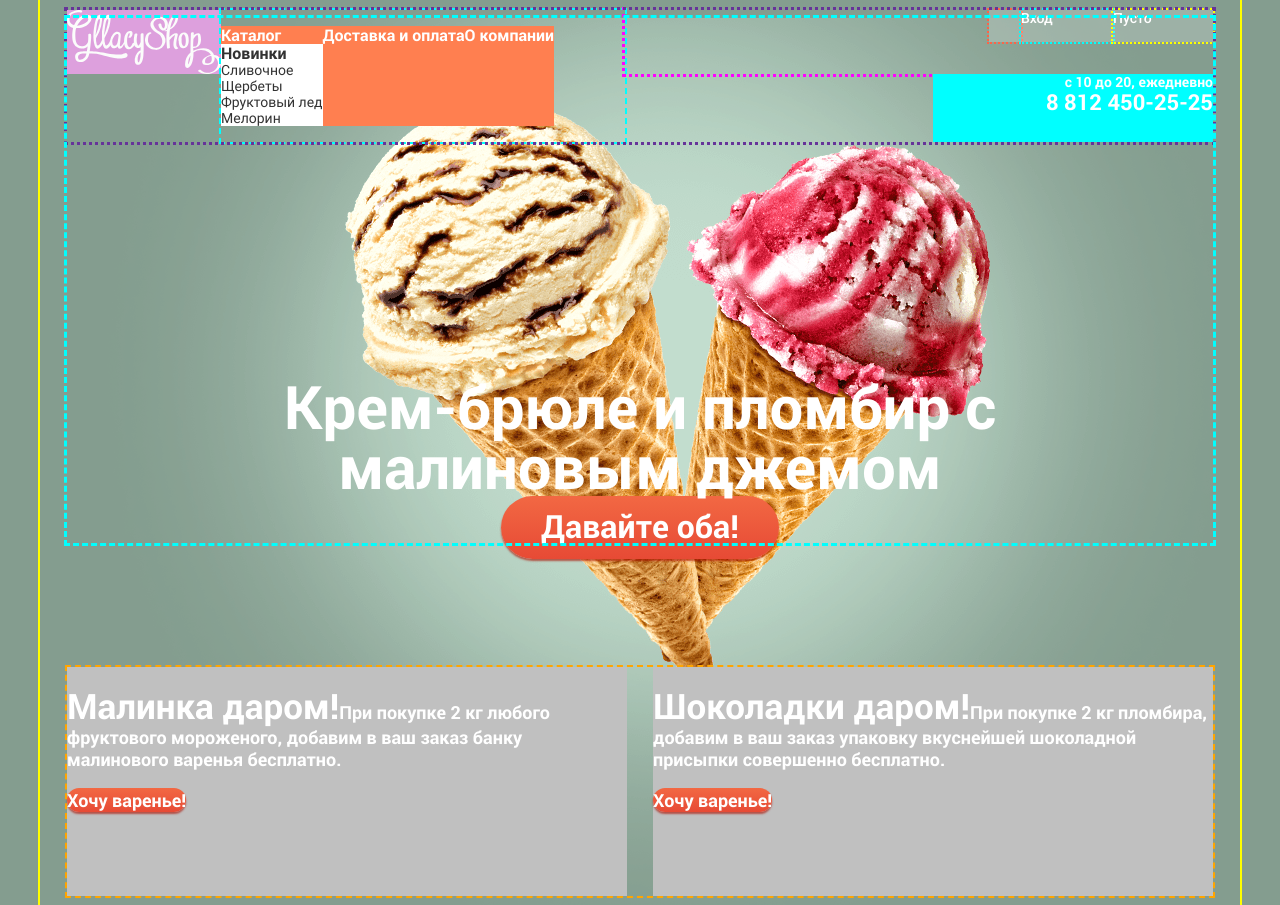
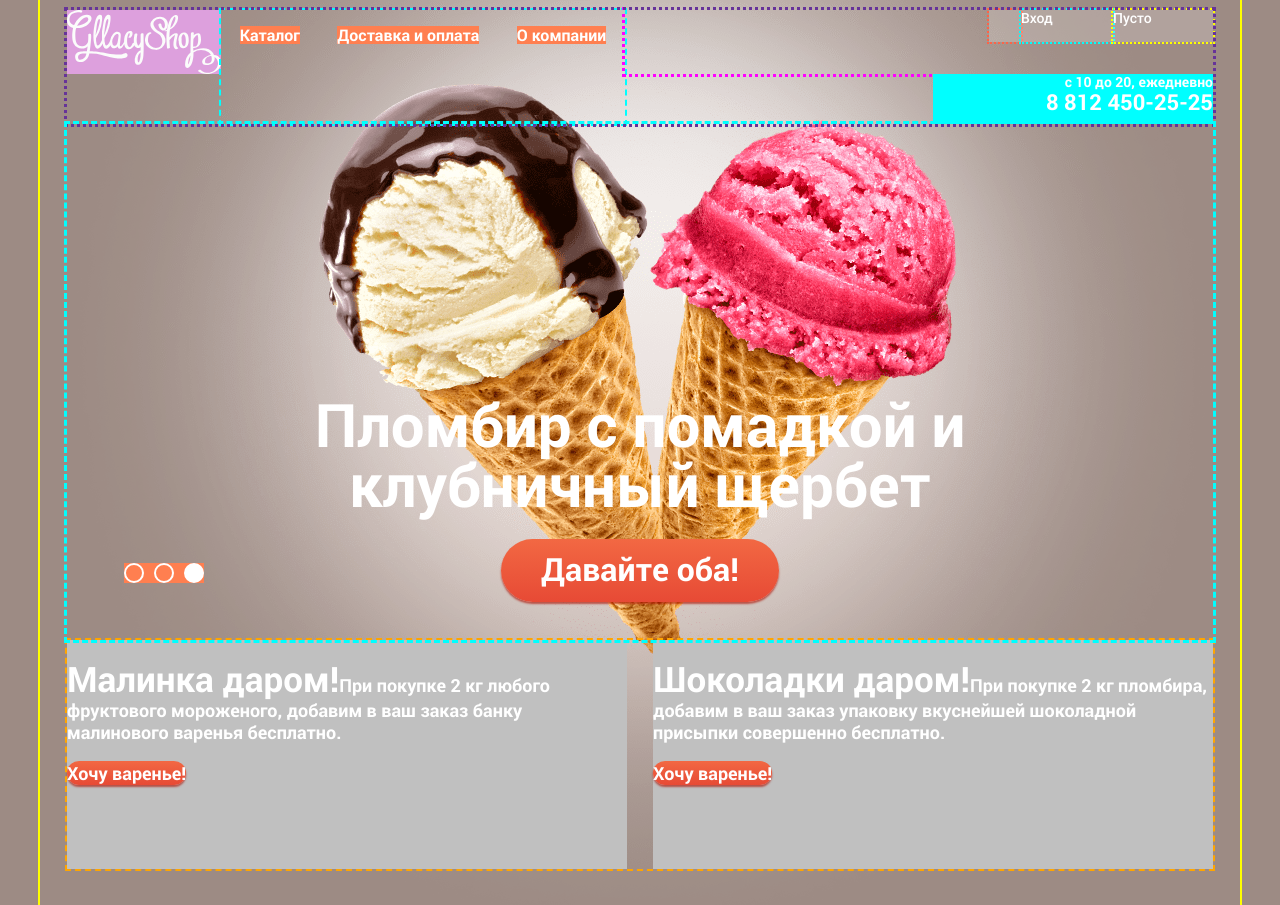
Before and after one commit to cusoq/296799-gllacy-29, a plain HTML site: page index.html in a window 1280 px wide. Shown: the top 905 px of the page. Drawn offline with Linux system fonts and the light colour scheme.

Commit message:
Set bg imajes into body instead slider, simplify slider markup. Add slider controls

```diff
--- a/css/style.css
+++ b/css/style.css
@@ -121,14 +121,23 @@ a {
 
 .page-container--first-slide {
   background-color: var(--page-background-green);
+  background-image: url("../img/1-slide-raspberry.png");
+  background-repeat: no-repeat;
+  background-position: center 0;
 }
 
 .page-container--second-slide {
   background-color: var(--page-background-blue);
+  background-image: url("../img/2-slide-lemon.png");
+  background-repeat: no-repeat;
+  background-position: center 0;
 }
 
 .page-container--third-slide {
   background-color: var(--page-background-beige);
+  background-image: url("../img/3-slide-srawberry.png");
+  background-repeat: no-repeat;
+  background-position: center 0;
 }
 
 .page-container--catalog {
@@ -235,6 +244,7 @@ a {
 
 .navigation__list {
   display: flex;
+  justify-content: space-around;
   flex-wrap: wrap;
   width: auto;
 }
@@ -298,19 +308,9 @@ a {
 /* carousel */
 
 .carousel {
-  /* Контейнер для слайдов и заодно распорка между хедером и основным контентом.
-  поэтому высота жёсткая */
-  height: 525px;
-  margin-bottom: 124px;
+  position: relative;
+  padding: 270px 230px 38px 230px;
   outline: 3px dashed aqua;
-}
-
-.carousel__raspberry {
-  padding-top: 358px;
-  margin-top: -124px;
-  height: 716px;
-  background-image: url("../img/1-slide-raspberry.png");
-  background-repeat: no-repeat;
 }
 
 .carousel__caption {
@@ -318,8 +318,7 @@ a {
   line-height: 60px;
   text-align: center;
   color: var(--primary-color);
-  margin: 0 auto;
-  max-width: 716px;
+  margin: 0 auto 25px;
 }
 
 .carousel__purchase-link {
@@ -332,6 +331,28 @@ a {
   margin: 0 auto;
   width: 278px;
   height: 63px;
+}
+
+.carousel__controls {
+  position: absolute;
+  top: 85%;
+  left: 5%;
+  display: flex;
+  justify-content: space-between;
+  width: 80px;
+  background-color: coral;
+}
+
+.carousel__control {
+  width: 20px;
+  height: 20px;
+  border-radius: 50%;
+  border: 2px solid var(--primary-color);
+  background-color: transparent;
+}
+
+.carousel__control--selected {
+  background-color: var(--primary-color);
 }
 
 /* benefits */
@@ -375,7 +396,6 @@ a {
   display: flex;
   justify-content: space-between;
   margin: 0;
-  background-color: khaki;
 }
 
 .cards__list--goods {
--- a/index.html
+++ b/index.html
@@ -11,7 +11,7 @@
   <link href="css/style.css" rel="stylesheet">
 </head>
 
-<body class="page-container page-container--first-slide">
+<body class="page-container page-container--third-slide">
 
   <header class="page-header">
     <!-- ЛОГОТИП -->
@@ -21,7 +21,7 @@
       <ul class="navigation__list list">
         <li class="navigation__item catalog"><span tabindex="0">Каталог</span>
           <!-- ВЫПАДАЮЩЕЕ МЕНЮ КАТАЛОГА -->
-          <ul class="catalog__dropdown-list list">
+          <ul class="catalog__dropdown-list list visually-hidden">
             <li class="catalog__item catalog__item--news"><a href="">Новинки</a></li>
             <li class="catalog__item"><a href="inner.html">Сливочное</a></li>
             <li class="catalog__item"><a href="">Щербеты</a></li>
@@ -73,27 +73,23 @@
     <!-- КАРУСЕЛЬ названия классов временные для наглядности -->
     <!-- оживлять предполагается при помощи JS -->
     <div class="main-page__carousel carousel">
-      <div class="carousel__strawberry visually-hidden">
+      <div class="carousel__strawberry">
         <h2 class="carousel__caption">Пломбир с помадкой и клубничный щербет</h2>
         <a class="carousel__purchase-link btn" href="">Давайте оба!</a>
-        <!-- <img src="https://via.placeholder.com/367x582" width="716" height="716" alt="Мороженко 1"> -->
       </div> <!-- Конец дива первого слайда carousel__strawberry -->
       <div class="carousel__lemon visually-hidden">
         <h2 class="carousel__caption">Шоколадный пломбир и лимонный сорбет</h2>
         <a class="carousel__purchase-link btn" href="">Давайте оба!</a>
-        <!-- <img src="https://via.placeholder.com/375x582" width="716" height="716" alt="Мороженко 2"> -->
       </div> <!-- Конец дива вторго слайда carousel__lemon -->
-      <div class="carousel__raspberry">
+      <div class="carousel__raspberry visually-hidden">
         <h2 class="carousel__caption">Крем-брюле и пломбир с малиновым джемом</h2>
         <a class="carousel__purchase-link btn" href="">Давайте оба!</a>
-        <!-- <img src="https://via.placeholder.com/372x584" width="716" height="716" alt="Мороженко 3"> -->
       </div> <!-- Конец дива третьего слайда carousel__raspberry -->
       <!-- КОНТРОЛЫ КАРУСЕЛИ -->
-      <div class="visually-hidden">
-        <!-- Временно скрыл, чтоб не мешали потоку -->
-        <button></button>
-        <button></button>
-        <button></button>
+      <div class="carousel__controls">
+        <button class="carousel__control"></button>
+        <button class="carousel__control"></button>
+        <button class="carousel__control carousel__control--selected"></button>
       </div>
     </div> <!-- Конец дива карусели -->
 
```
Also changed, not shown: img/3-slide-srawberry.png (renamed from img/3-slide-srowberry.png).
